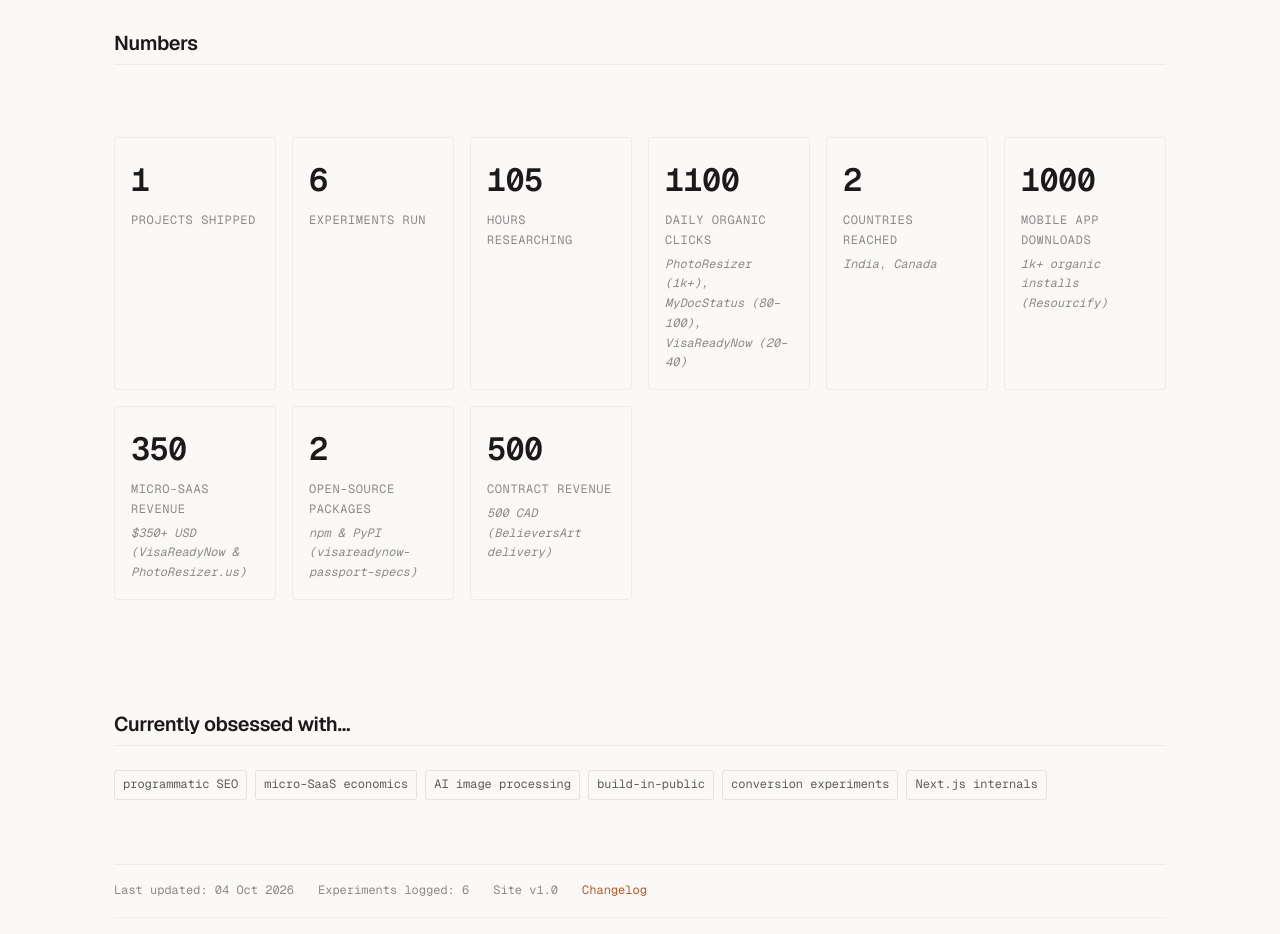
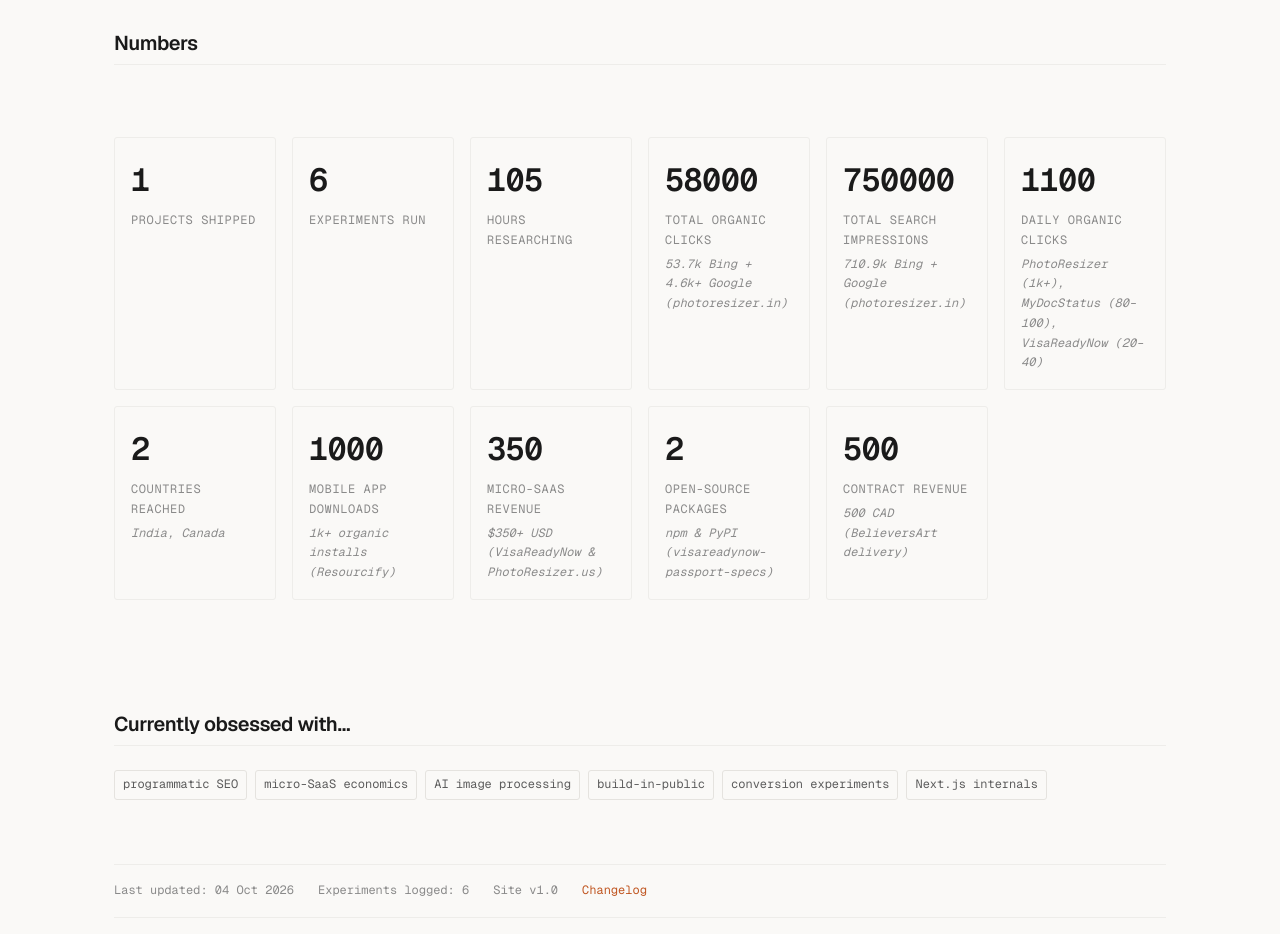
Before and after one commit to sandeepmaddheshiya/sandeepmaddheshiya.me, a Next.js app: page / in a window 1280 px wide. Shown: the part 2560-3494 px from the top of the page. Built offline with nearby package versions, Linux system fonts and the light colour scheme.

Commit message:
feat: add photoresizer search metrics and update SEO growth documentation

```diff
--- a/content/metrics.ts
+++ b/content/metrics.ts
@@ -28,6 +28,20 @@
     value: null,
     updatedAt: '2026-10-04',
     computed: true,
+  },
+  {
+    key: 'total_search_clicks',
+    label: 'Total organic clicks',
+    value: 58000,
+    note: '53.7k Bing + 4.6k+ Google (photoresizer.in)',
+    updatedAt: '2026-10-04',
+  },
+  {
+    key: 'total_impressions',
+    label: 'Total search impressions',
+    value: 750000,
+    note: '710.9k Bing + Google (photoresizer.in)',
+    updatedAt: '2026-10-04',
   },
   {
     key: 'organic_clicks',
--- a/content/projects/photoresizer.mdx
+++ b/content/projects/photoresizer.mdx
@@ -53,22 +53,24 @@
 - **April 6, 2026:** Razorpay approved international card acceptance, and I secured my **first paying customer**. The prototype went on to generate **$100+ USD** in early sales before full-time job commitments at Collegedunia slowed development.
 - **Evolution to VisaReadyNow:** Validating customer willingness to pay on `photoresizer.us` directly prompted the creation of [VisaReadyNow](/projects/visareadynow) to support 190+ countries globally.
 
-## SEO & Growth Strategy on photoresizer.in
+## SEO & Multi-Engine Search Performance on photoresizer.in
 
-### Phase 1: Bing Traction (Feb – May 2026)
-Initial indexing in Bing Webmaster Tools yielded 100–200 daily organic visitors, confirming demand for fast client-side image resizing.
+### 1. Bing Webmaster Tools (March – October 2026)
+Bing was the initial primary growth engine for `photoresizer.in`:
+- **Total Organic Clicks:** **53.7K** (53,700 clicks)
+- **Total Search Impressions:** **710.9K** (710,900 impressions)
+- **Average CTR:** **7.56%**
+- **Growth Pattern:** Indexed in March 2026 with 100–300 clicks/day, climbing to sustained peaks of 400–600 clicks/day and 6k–8k daily impressions during exam submission cycles.
 
-### Phase 2: Programmatic Exam Pages & Seasonality (May – Aug 2026)
-I launched targeted specification pages for Indian government exams (such as `DSSSB exam photo resizer`). Daily traffic quickly climbed to **400–600 users/day** before dropping back to baseline once application deadlines closed.
+### 2. Google Search Console Breakout (September 2026)
+While Bing drove steady daily volume, Google indexed quietly with low baseline traffic (~10–20 clicks/day) until late September 2026:
+- **Total Breakout Clicks:** **4,622+ web search clicks** within days of the algorithm recognizing page performance signals.
+- **The Hockey-Stick Spike (Sept 22–25):** Traffic spiked vertically from 20 clicks/day to over **1,000+ clicks/day** and **25,000+ daily search impressions**, verified by Google Analytics anomaly alerts.
+- **Rankings:** Reached **Top 5 search positions** on Google for high-volume photo resizing and compression keywords.
 
-### Phase 3: Evergreen Long-Tail Clustering (Aug – Sept 2026)
-To escape the seasonality trap, I restructured the keyword hierarchy around recurring, evergreen dimension queries and general file size limits.
-
-### Phase 4: Google Breakout (September 25, 2026)
-Google Analytics fired an anomaly detection alert for sudden traffic surges. Search Console confirmed:
-- **1,000+ organic clicks/day**
-- **25,000+ daily search impressions**
-- **Top 5 search ranking** on Google for competitive photo resizing queries.
+### 3. Programmatic Exam Pages vs Evergreen Clustering
+- **The Seasonality Challenge:** Targeted specification pages for Indian government exams (e.g. `DSSSB exam photo resizer`) drove rapid spikes during registration windows, but experienced sharp traffic drops once deadlines passed.
+- **The Solution:** Restructured content clusters around evergreen pixel dimensions (`200x230`, `300x300`) and universal file size limits (`< 50KB`, `< 20KB`), providing consistent year-round traffic across both search engines.
 
 ## Current Experiments
 
--- a/content/timeline.ts
+++ b/content/timeline.ts
@@ -18,7 +18,7 @@
     title: 'PhotoResizer hit 1k+ daily clicks & 25k+ daily impressions',
     kind: 'milestone',
     project: 'photoresizer',
-    note: 'Google Analytics anomaly alert confirmed organic breakout; achieved Top 5 Google ranking for tool-based photo resizer searches.',
+    note: 'Google Analytics anomaly alert confirmed organic breakout (4.6k+ clicks in days); combined with 53.7k Bing clicks and 710k+ impressions, securing Top 5 Google ranking.',
   },
   {
     date: '2026-09',
```
